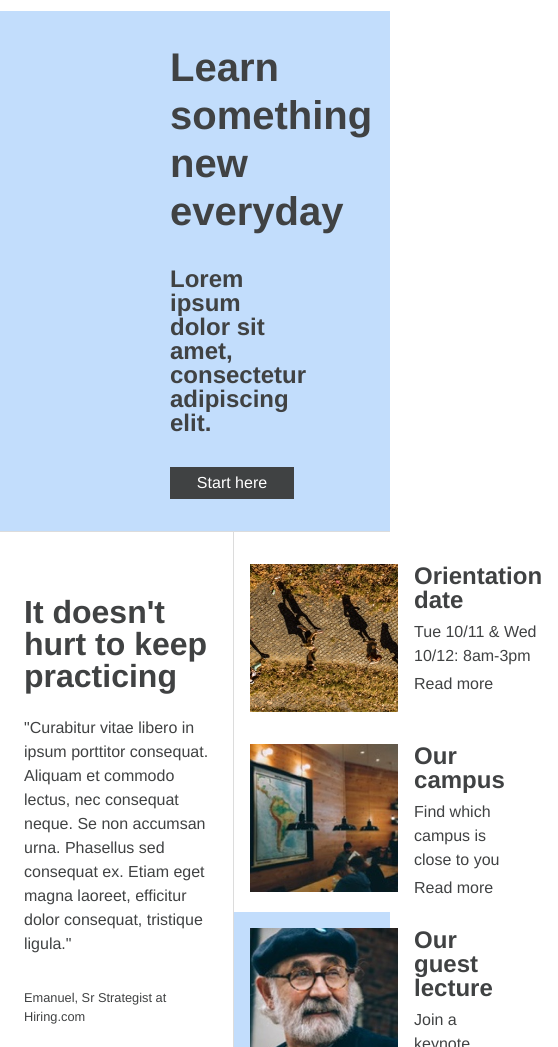
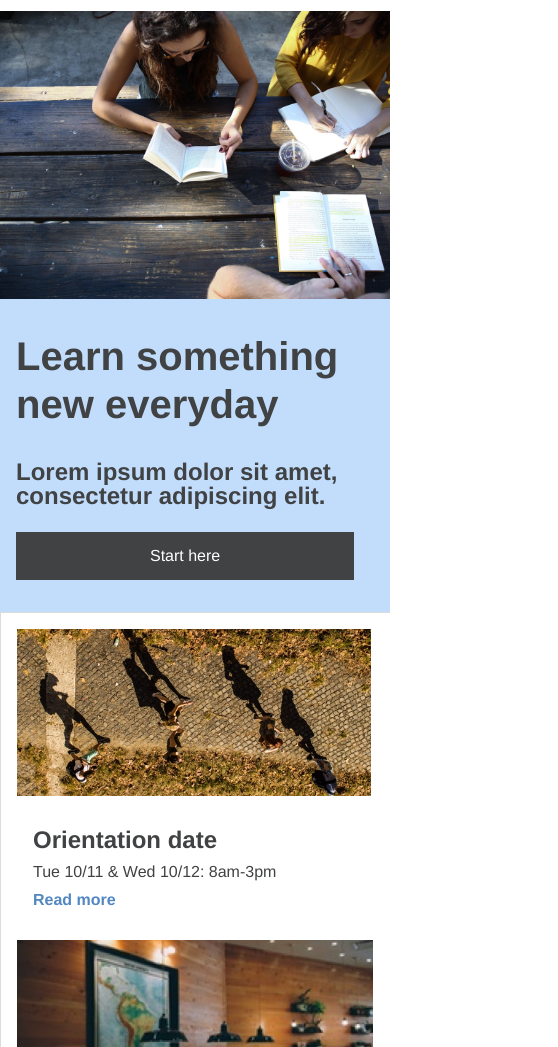
Before and after one commit to Fenrir-13/colmarAcademy-1, a plain HTML site: page index.html in a window 390 px wide. Shown: the part 53-1100 px from the top of the page, 558 px wide, since content can reach past the window. Drawn offline with Linux system fonts and the light colour scheme; a web font is replaced by a local one.

Commit message:
Fixed Banner and Info, Mobile Versions Updated

```diff
--- a/index.html
+++ b/index.html
@@ -50,14 +50,13 @@
           <div class="image"></div>
         </div>
 
-
         <div class="right">
           <div class="content">
             <h1>Learn something new everyday</h1>
             <h3>Lorem ipsum dolor sit amet, consectetur adipiscing elit.</h3>
 
             <div class="button">
-              <h4>Start here</h4>
+              <a href="#"><h4>Start here</h4></a>
             </div>
           </div>
         </div>
@@ -76,11 +75,10 @@
           </div>
         </div>
 
-
         <div class="right">
           <!-- Orientation -->
           <div class="section">
-            <div class="orientation image"></div>
+            <div class="orientation pic"></div>
             <div class="description">
               <h3>Orientation date</h3>
               <p>Tue 10/11 &amp Wed 10/12: 8am-3pm</p>
@@ -90,7 +88,7 @@
 
           <!-- Campus -->
           <div class="section">
-            <div class="campus image"></div>
+            <div class="campus pic"></div>
             <div class="description">
               <h3>Our campus</h3>
               <p>Find which campus is close to you</p>
@@ -100,7 +98,7 @@
 
           <!-- Guest Lecture -->
           <div class="section">
-            <div class="guest image"></div>
+            <div class="guest pic"></div>
             <div class="description">
               <h3>Our guest lecture</h3>
               <p>Join a keynote with Oliver Sack about music in medical treatment</p>
--- a/resources/css/style.css
+++ b/resources/css/style.css
@@ -38,7 +38,6 @@ h1 {
 h2 {
   font-size: 2rem;
   font-weight: 800;
-  margin-top: 2rem;
   margin-bottom: 1.5rem;
 }
 
@@ -171,28 +170,55 @@ header .mobile {
   background-image: url("../images/banner.jpg");
   background-size: contain;
   background-repeat: no-repeat;
+  padding-top: 74%;
 }
 
-.banner .right {
+.banner .content {
+  padding: 2rem 1rem;
   margin-right: 5rem;
-}
-.banner .content {
-  margin: 2rem 1rem;
 }
 
 .banner .button {
-  width: 100%;
+  width: 80%;
   background-color: #404243;
   text-align: center;
   margin-top: 2rem;
 }
 
-
+.banner .button:hover {
+  background-color: #2663A8;
+  transition: background-color 300ms ease-in-out 20ms;
+}
 
 /* Mobile Banner */
+@media only screen and (max-width: 768px) {
+  .banner {
+    flex-direction: column;
+  }
 
+  .banner .image {
+    height: 100%;
+  }
 
+  .banner .left {
+    width: 100%;
+    padding: 0;
+  }
 
+  .banner .right {
+    width: 100%;
+  }
+
+  .banner .content {
+    margin-right: 0;
+  }
+
+  .banner .button {
+    padding: .5rem;
+    margin-top: 1.5rem;
+    width: 90%;
+  }
+}
 
 
 /* Info Section */
@@ -205,7 +231,13 @@ header .mobile {
   background-image: url("../images/information-main.jpg");
   background-size: contain;
   background-repeat: no-repeat;
+  padding-top: 60%;
 }
+
+.info p {
+  margin: .5rem 0;
+}
+
 .info .caption {
   margin-top: 2rem;
   font-size: .8rem;
@@ -217,49 +249,106 @@ header .mobile {
 
 .section {
   display: flex;
+  align-items: center;
   padding: 1rem;
-}
-
-.section .image {
-  background-size: contain;
-  width: 148.05px;
-	height: 148.05px;
-  flex-shrink: 0;
-}
-
-.orientation.image {
-  background-image: url("../images/information-orientation.jpg");
-}
-
-.campus.image {
-  background-image: url("../images/information-campus.jpg");
-}
-
-.guest.image {
-  background-image: url("../images/information-guest-lecture.jpg");
 }
 
 .section:first-child {
 	padding-top: 0;
 	margin-top: 2rem;
 }
+
 .section:last-child {
 	background-color: #C2DDFC;
 }
 
-.section .description {
-  width: 210.95px;
-  padding: 0 1rem;
+.section .pic {
+  background-size: contain;
+  background-repeat: no-repeat;
+  width: 148px;
+	height: 148px;
+  flex-shrink: 0;
 }
 
-.info p {
-  margin: .5rem 0;
+.orientation.pic {
+  background-image: url("../images/information-orientation.jpg");
+}
+
+.campus.pic {
+  background-image: url("../images/information-campus.jpg");
+}
+
+.guest.pic {
+  background-image: url("../images/information-guest-lecture.jpg");
+}
+
+.section .description {
+  width: 210px;
+  padding: 1rem;
+}
+
+.description a {
+  font-weight: bold;
+  color: #5287C2;
+}
+
+.description a:hover {
+  color: #2663A8;
 }
 
 /* Mobile Info Section */
+@media only screen and (max-width: 768px) {
+  .info .left {
+    display: none;
+  }
+  .info .right {
+    width: 100%;
+  }
+}
 
+@media only screen and (max-width: 520px) {
+  .info .right {
+    padding: 1rem;
+  }
+  .section {
+    display: block;
+    padding: 0;
+    justify-content: center;
+  }
 
+  .section:first-child {
+    margin: 0;
+  }
 
+  .section:last-child {
+  	background-color: white;
+  }
+
+  .section .pic {
+    background-size: contain;
+    background-repeat: no-repeat;
+    width: 100%;
+    height: 0;
+    padding-top: 47%;
+  }
+
+  .orientation.pic {
+    background-image: url("../images/information-orientation-mobile.jpg");
+  }
+
+  .campus.pic {
+    background-image: url("../images/information-campus-mobile.jpg");
+  }
+
+  .guest.pic {
+    background-image: url("../images/information-guest-lecture-mobile.jpg");
+  }
+
+  .section .description {
+    width: auto;
+    padding: 2rem 1rem;
+  }
+}
 
 /* Courses Section */
 
```
